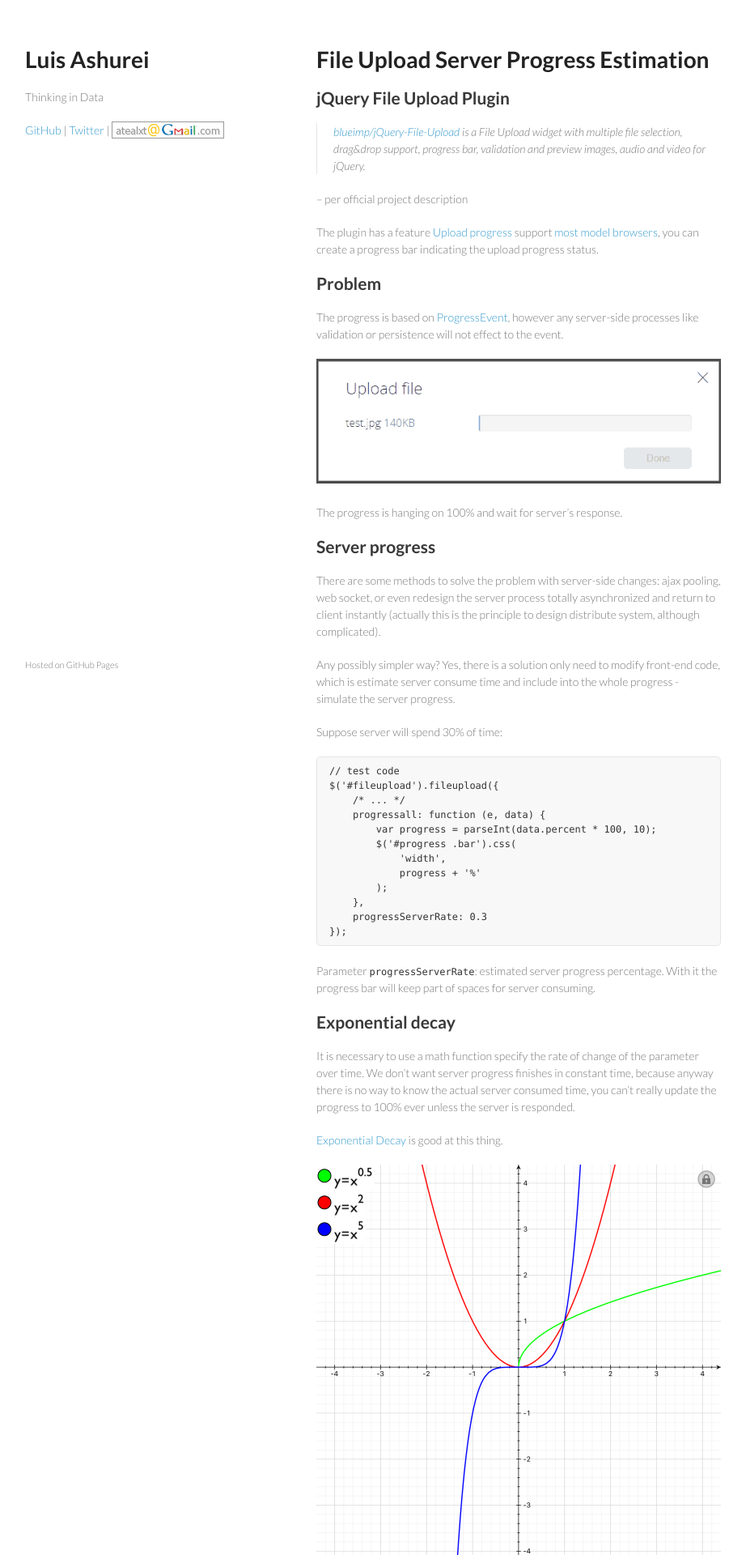
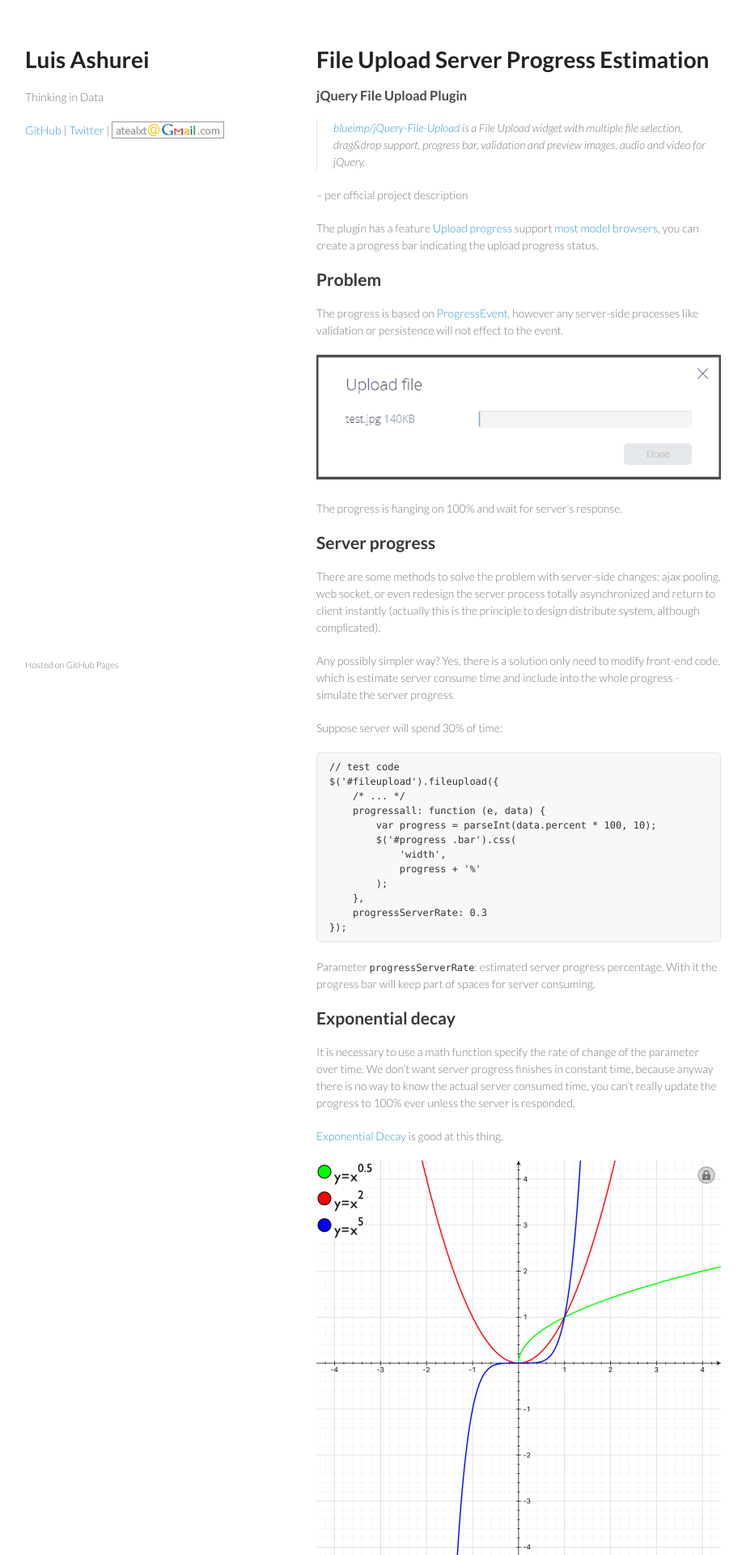
Before and after one commit to atealxt/atealxt.github.io, a Jekyll site: the page built from _posts/2015-11-03-file-upload-server-progress-estimation.md, in a window 1280 px wide. Shown: the top 1920 px of the page at 81% size, without its empty margins (179-1101 px from the left). Built offline with Jekyll 4.4.1, drawn with Linux system fonts in a browser that asks for light colours; comment, search, counter and statistics services are not loaded.

Commit message:
Update 2015-11-03-file-upload-server-progress-estimation.md

```diff
--- a/_posts/2015-11-03-file-upload-server-progress-estimation.md
+++ b/_posts/2015-11-03-file-upload-server-progress-estimation.md
@@ -9,7 +9,10 @@
 
 # File Upload Server Progress Estimation
 
-## jQuery File Upload Plugin
+<h3>
+<a href="#jquery-file-upload-plugin" name="jquery-file-upload-plugin" class="anchor"><span class="octicon octicon-link"></span></a>
+jQuery File Upload Plugin
+</h3>
 
 > [blueimp/jQuery-File-Upload](https://github.com/blueimp/jQuery-File-Upload) is a File Upload widget with multiple file selection, drag&drop support, progress bar, validation and preview images, audio and video for jQuery.
 
```
